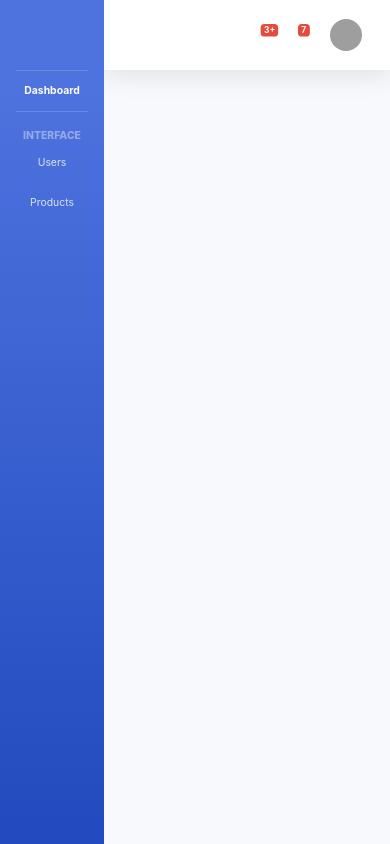
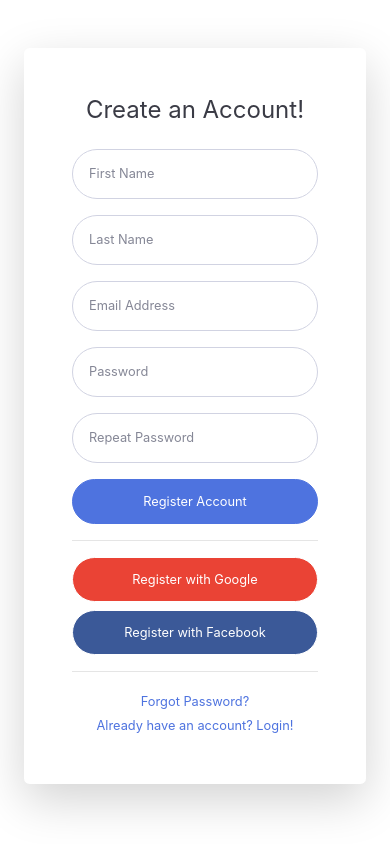
Before and after one commit to JASWANT2001/sb_admin, a React (Create React App) app: page /register in a window 390 px wide. Built offline with nearby package versions, Linux system fonts and the light colour scheme; grey boxes are pictures that could not be loaded.

Commit message:
login form updated

```diff
--- a/src/App.js
+++ b/src/App.js
@@ -1,6 +1,4 @@
 import "./App.css";
-import SideBar from "./SideBar";
-import TopBar from "./TopBar";
 import Dashboard from "./Dashboard";
 import UserList from "./UserList";
 import { BrowserRouter, Route } from "react-router-dom";
@@ -10,29 +8,25 @@ import CreateUser from "./CreateUser";
 import { Link } from "react-router-dom";
 import ViewUser from "./ViewUser";
 import EditUser from "./EditUser";
-
+import Portal from "./Portal";
+import Login from "./Login";
+import Register from "./Register";
 
 function App() {
   return (
     <BrowserRouter>
-      <div id="wrapper">
-        <SideBar></SideBar>
-        <div id="content-wrapper" class="d-flex flex-column">
-          <div id="content">
-            <TopBar></TopBar>
-            <div class="container-fluid">
-              <Routes>
-                <Route path="/dashboard" element={<Dashboard />} />
-                <Route path="/user-list" element={<UserList />} />
-                <Route path="/view-user/:id" element={<ViewUser />} />
-                <Route path="/create-user" element={<CreateUser />} />
-                <Route path="/edit-user/:id" element={<EditUser />} />
-                <Route path="/products" element={<Products />} />
-              </Routes>
-            </div>
-          </div>
-        </div>
-      </div>
+      <Routes>
+        <Route path="/" element={<Login></Login>}></Route>
+        <Route path="/register" element={<Register></Register>}></Route>
+        <Route path="/portal" element={<Portal></Portal>}>
+          <Route path="dashboard" element={<Dashboard />} />
+          <Route path="user-list" element={<UserList />} />
+          <Route path="view-user/:id" element={<ViewUser />} />
+          <Route path="create-user" element={<CreateUser />} />
+          <Route path="edit-user/:id" element={<EditUser />} />
+          <Route path="products" element={<Products />} />
+        </Route>
+      </Routes>
     </BrowserRouter>
   );
 }
--- /dev/null
+++ b/src/Login.jsx
@@ -0,0 +1,130 @@
+import axios from "axios";
+import { useFormik } from "formik";
+import React from "react";
+import { useNavigate } from "react-router-dom";
+
+function Login() {
+  let navigate = useNavigate();
+
+  const LoginForm = useFormik({
+    initialValues: {
+      email: "",
+      password: "",
+    },
+
+    onSubmit: async (values) => {
+      try {
+        let response = await axios.post(
+          "https://sb-admin-backend.onrender.com/login",
+          values
+        );
+        localStorage.setItem("token", response.data.token);
+        navigate("/portal/dashboard");
+      } catch (error) {
+        console.log(error);
+      }
+    },
+  });
+
+  let handleLogin = (values) => {
+    // console.log(values);
+  };
+  return (
+    <>
+      <div class="container">
+        <div class="row justify-content-center">
+          <div class="col-xl-10 col-lg-12 col-md-9">
+            <div class="card o-hidden border-0 shadow-lg my-5">
+              <div class="card-body p-0">
+                <div class="row">
+                  <div class="col-lg-6 d-none d-lg-block bg-login-image"></div>
+                  <div class="col-lg-6">
+                    <div class="p-5">
+                      <div class="text-center">
+                        <h1 class="h4 text-gray-900 mb-4">Welcome Back!</h1>
+                      </div>
+                      <form class="user" onSubmit={LoginForm.handleSubmit}>
+                        <div class="form-group">
+                          <input
+                            type="email"
+                            class="form-control form-control-user"
+                            id="exampleInputEmail"
+                            aria-describedby="emailHelp"
+                            placeholder="Enter Email Address..."
+                            name="email"
+                            value={LoginForm.values.email}
+                            onChange={LoginForm.handleChange}
+                          />
+                        </div>
+                        <div class="form-group">
+                          <input
+                            type="password"
+                            class="form-control form-control-user"
+                            id="exampleInputPassword"
+                            placeholder="Password"
+                            name="password"
+                            value={LoginForm.values.password}
+                            onChange={LoginForm.handleChange}
+                          />
+                        </div>
+                        <div class="form-group">
+                          <div class="custom-control custom-checkbox small">
+                            <input
+                              type="checkbox"
+                              class="custom-control-input"
+                              id="customCheck"
+                            />
+                            <label
+                              class="custom-control-label"
+                              for="customCheck"
+                            >
+                              Remember Me
+                            </label>
+                          </div>
+                        </div>
+                        <button
+                          href="index.html"
+                          class="btn btn-primary btn-user btn-block"
+                          onClick={() => handleLogin}
+                        >
+                          Login
+                        </button>
+                        <hr />
+                        <a
+                          href="index.html"
+                          class="btn btn-google btn-user btn-block"
+                        >
+                          <i class="fab fa-google fa-fw"></i> Login with Google
+                        </a>
+                        <a
+                          href="index.html"
+                          class="btn btn-facebook btn-user btn-block"
+                        >
+                          <i class="fab fa-facebook-f fa-fw"></i> Login with
+                          Facebook
+                        </a>
+                      </form>
+                      <hr />
+                      <div class="text-center">
+                        <a class="small" href="forgot-password.html">
+                          Forgot Password?
+                        </a>
+                      </div>
+                      <div class="text-center">
+                        <a class="small" href="register.html">
+                          Create an Account!
+                        </a>
+                      </div>
+                    </div>
+                  </div>
+                </div>
+              </div>
+            </div>
+          </div>
+        </div>
+      </div>
+    </>
+  );
+}
+
+export default Login;
--- /dev/null
+++ b/src/Portal.jsx
@@ -0,0 +1,22 @@
+import React from "react";
+import SideBar from "./SideBar";
+import TopBar from "./TopBar";
+import { Outlet } from "react-router-dom";
+
+function Portal() {
+  return (
+    <div id="wrapper">
+      <SideBar></SideBar>
+      <div id="content-wrapper" class="d-flex flex-column">
+        <div id="content">
+          <TopBar></TopBar>
+          <div class="container-fluid">
+            <Outlet></Outlet>
+          </div>
+        </div>
+      </div>
+    </div>
+  );
+}
+
+export default Portal;
--- /dev/null
+++ b/src/Register.jsx
@@ -0,0 +1,103 @@
+import React from "react";
+
+function Register() {
+  return (
+    <>
+      <div class="container">
+        <div class="card o-hidden border-0 shadow-lg my-5">
+          <div class="card-body p-0">
+            <div class="row">
+              <div class="col-lg-5 d-none d-lg-block bg-register-image"></div>
+              <div class="col-lg-7">
+                <div class="p-5">
+                  <div class="text-center">
+                    <h1 class="h4 text-gray-900 mb-4">Create an Account!</h1>
+                  </div>
+                  <form class="user">
+                    <div class="form-group row">
+                      <div class="col-sm-6 mb-3 mb-sm-0">
+                        <input
+                          type="text"
+                          class="form-control form-control-user"
+                          id="exampleFirstName"
+                          placeholder="First Name"
+                        />
+                      </div>
+                      <div class="col-sm-6">
+                        <input
+                          type="text"
+                          class="form-control form-control-user"
+                          id="exampleLastName"
+                          placeholder="Last Name"
+                        />
+                      </div>
+                    </div>
+                    <div class="form-group">
+                      <input
+                        type="email"
+                        class="form-control form-control-user"
+                        id="exampleInputEmail"
+                        placeholder="Email Address"
+                      />
+                    </div>
+                    <div class="form-group row">
+                      <div class="col-sm-6 mb-3 mb-sm-0">
+                        <input
+                          type="password"
+                          class="form-control form-control-user"
+                          id="exampleInputPassword"
+                          placeholder="Password"
+                        />
+                      </div>
+                      <div class="col-sm-6">
+                        <input
+                          type="password"
+                          class="form-control form-control-user"
+                          id="exampleRepeatPassword"
+                          placeholder="Repeat Password"
+                        />
+                      </div>
+                    </div>
+                    <a
+                      href="login.html"
+                      class="btn btn-primary btn-user btn-block"
+                    >
+                      Register Account
+                    </a>
+                    <hr />
+                    <a
+                      href="index.html"
+                      class="btn btn-google btn-user btn-block"
+                    >
+                      <i class="fab fa-google fa-fw"></i> Register with Google
+                    </a>
+                    <a
+                      href="index.html"
+                      class="btn btn-facebook btn-user btn-block"
+                    >
+                      <i class="fab fa-facebook-f fa-fw"></i> Register with
+                      Facebook
+                    </a>
+                  </form>
+                  <hr />
+                  <div class="text-center">
+                    <a class="small" href="forgot-password.html">
+                      Forgot Password?
+                    </a>
+                  </div>
+                  <div class="text-center">
+                    <a class="small" href="login.html">
+                      Already have an account? Login!
+                    </a>
+                  </div>
+                </div>
+              </div>
+            </div>
+          </div>
+        </div>
+      </div>
+    </>
+  );
+}
+
+export default Register;
--- a/src/SideBar.jsx
+++ b/src/SideBar.jsx
@@ -15,7 +15,7 @@ function SideBar() {
             <hr className="sidebar-divider my-0" />
 
             <li className="nav-item active">
-                <Link className="nav-link" to="/dashboard">
+                <Link className="nav-link" to="/portal/dashboard">
                     <i className="fas fa-fw fa-tachometer-alt"></i>
                     <span>Dashboard</span></Link>
             </li>
@@ -27,7 +27,7 @@ function SideBar() {
             </div>
 
             <li className="nav-item">
-                <Link className="nav-link collapsed" to="/user-list" data-toggle="collapse" data-target="#collapseTwo"
+                <Link className="nav-link collapsed" to="/portal/user-list" data-toggle="collapse" data-target="#collapseTwo"
                     aria-expanded="true" aria-controls="collapseTwo">
                     <i className="fas fa-fw fa-cog"></i>
                     <span>Users</span>
@@ -42,7 +42,7 @@ function SideBar() {
             </li>
 
             <li className="nav-item">
-                <Link className="nav-link collapsed" to="/products" data-toggle="collapse" data-target="#collapseUtilities"
+                <Link className="nav-link collapsed" to="/portal/products" data-toggle="collapse" data-target="#collapseUtilities"
                     aria-expanded="true" aria-controls="collapseUtilities">
                     <i className="fas fa-fw fa-wrench"></i>
                     <span>Products</span>
--- a/src/UserList.jsx
+++ b/src/UserList.jsx
@@ -35,7 +35,7 @@ function UserList() {
       <div className="d-sm-flex align-items-center justify-content-between mb-4">
         <h1 className="h3 mb-0 text-gray-800">Users List</h1>
         <Link
-          to="/create-user"
+          to="/portal/create-user"
           className="d-none d-sm-inline-block btn btn-sm btn-primary shadow-sm"
         >
           <i className="fas fa-download fa-sm text-white-50"></i> Create User
@@ -96,13 +96,13 @@ function UserList() {
                           <td>{employee.salary}</td>
                           <td>
                             <Link
-                              to={`/view-user/${employee._id}`}
+                              to={`/portal/view-user/${employee._id}`}
                               className="btn btn-info "
                             >
                               View
                             </Link>
                             <Link
-                              to={`/edit-user/${employee._id}`}
+                              to={`/portal/edit-user/${employee._id}`}
                               className="btn btn-warning ml-2"
                             >
                               Edit
```
